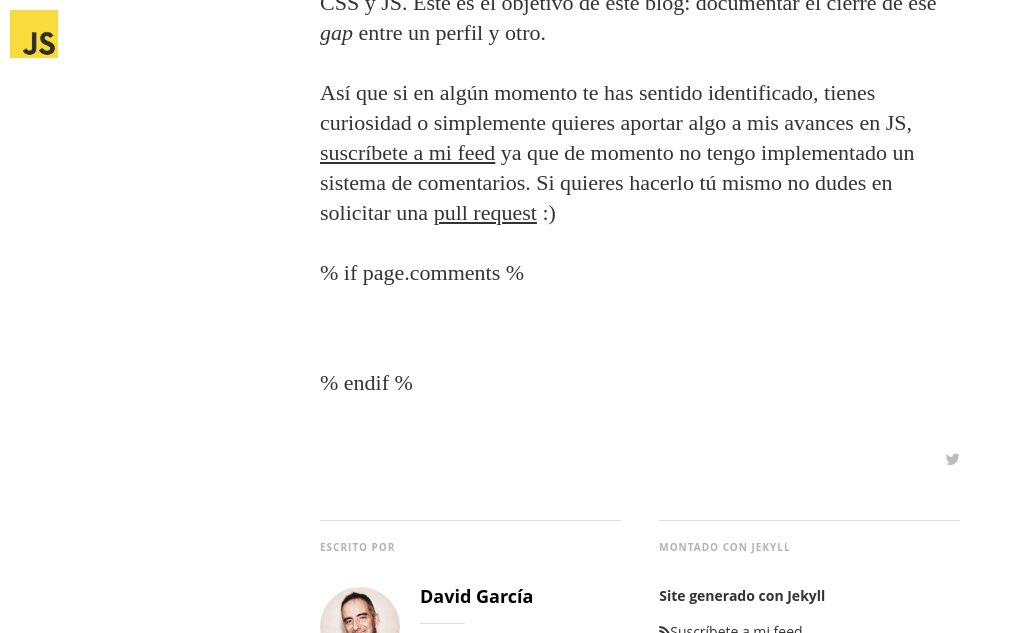
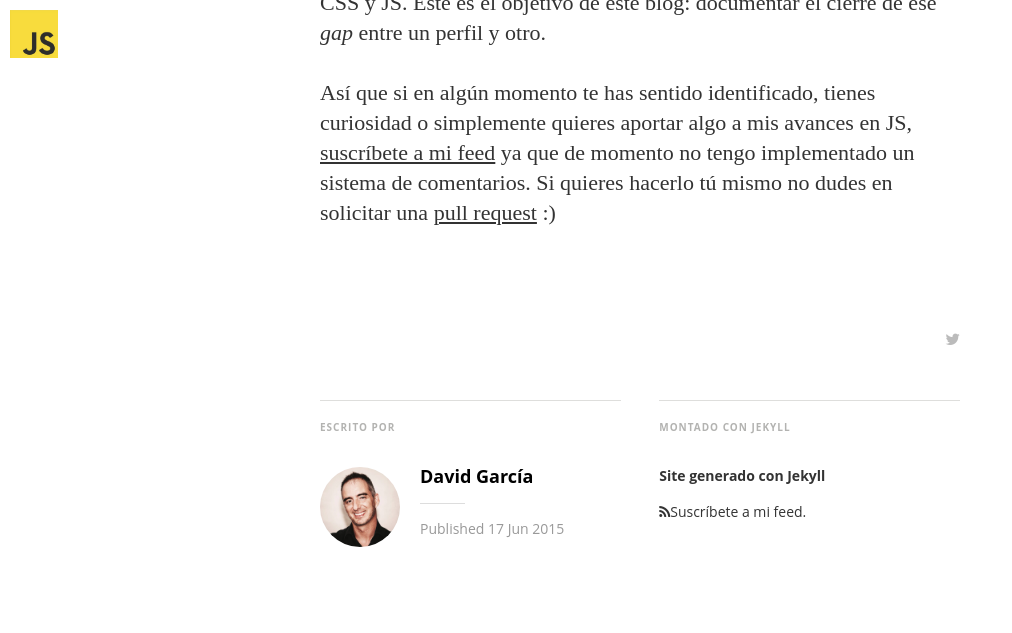
Before and after one commit to davecarter/jsblog, a Jekyll site: the page built from _posts/2015-06-17-maquetadores-y-frontends.markdown, in a window 1280 px wide and 900 px high, scrolled down 2737 px, cut to the strip 0-633 px from the top of the window. Shown: the whole strip, without its empty margins (0-1012 px from the left). Built offline with Jekyll 4.4.1, drawn with Linux system fonts in a browser that asks for light colours; nearby versions of some CDN libraries; some web fonts are replaced; Markdown is read by kramdown in place of the engine named in the settings; comment, search, counter and statistics services are not loaded.

Commit message:
deleted disqus conditional code comments

```diff
--- a/_posts/2015-06-17-maquetadores-y-frontends.markdown
+++ b/_posts/2015-06-17-maquetadores-y-frontends.markdown
@@ -43,8 +43,6 @@ Actualmente, con la irrupción de los frameworks JS tipo Angular, Ember y sobret
 
 Así que si en algún momento te has sentido identificado, tienes curiosidad o simplemente quieres aportar algo a mis avances en JS, [suscríbete a mi feed](http://davecarter.me/feed.xml) ya que de momento no tengo implementado un sistema de comentarios. Si quieres hacerlo tú mismo no dudes en solicitar una [pull request](https://github.com/davecarter/jsblog) :)
 
-% if page.comments %
-
 <div id="disqus_thread"></div>
 <script type="text/javascript">
     var disqus_shortname = 'davecarter';
@@ -55,5 +53,3 @@ Así que si en algún momento te has sentido identificado, tienes curiosidad o s
     })();
 </script>
 <noscript>Necesitarás tener Javascript activado para poder ver los <a href="https://disqus.com/?ref_noscript" rel="nofollow">comentarios de Disqus.</a></noscript>
-
-% endif %
```
